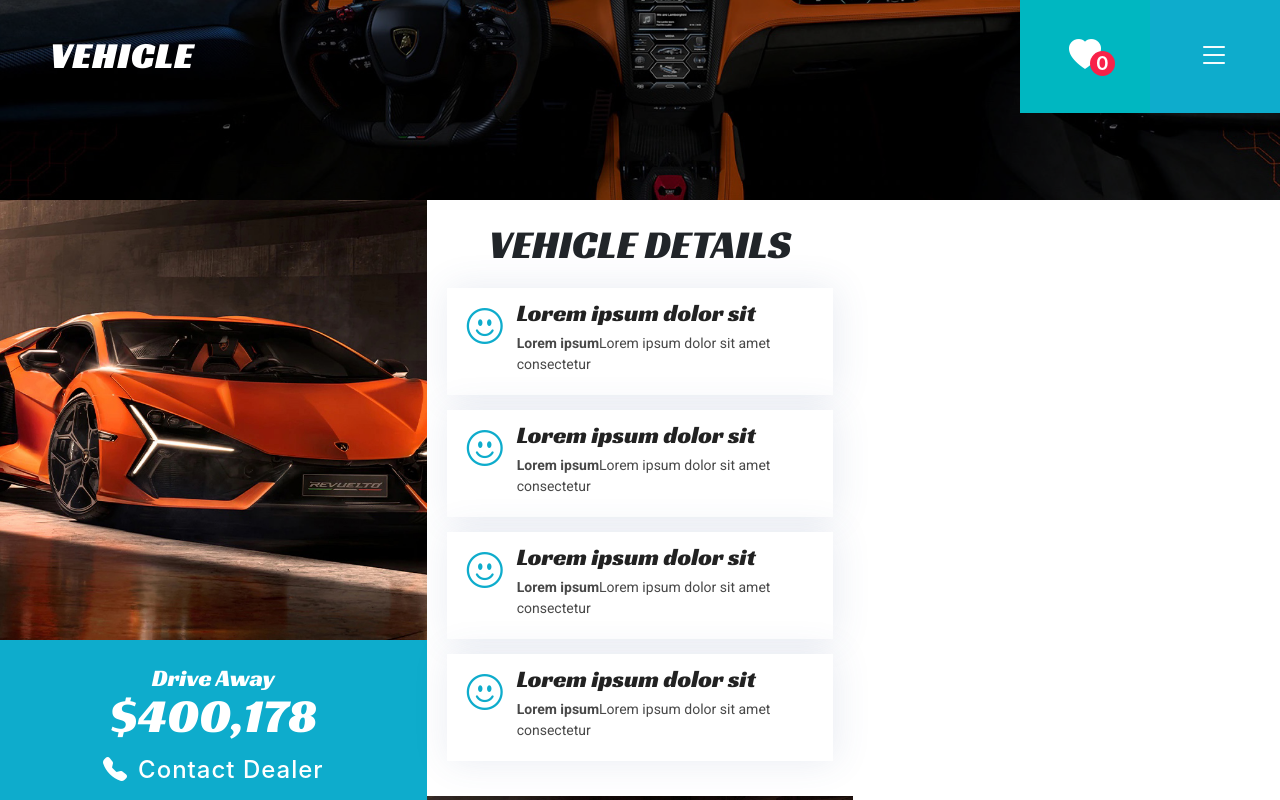
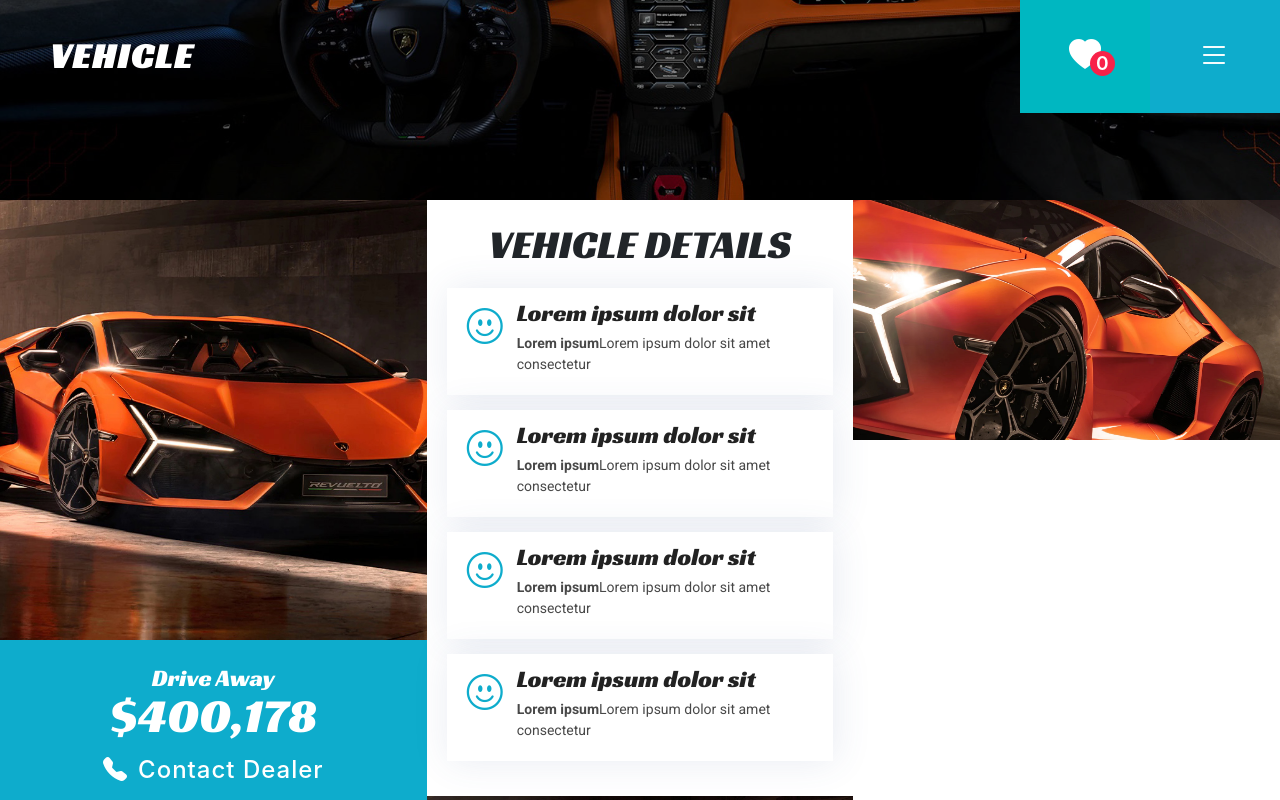
Before and after one commit to AnastasiiaYurchenko/sports-cars, a React (Create React App) app: page /sports-cars/vehicles/1 in a window 1280 px wide. Shown: the top 800 px of the page. Built offline with nearby package versions, Linux system fonts and the light colour scheme.

Commit message:
start 3rd column in VehicleDetails page

```diff
--- a/src/pages/VehicleDetails.jsx
+++ b/src/pages/VehicleDetails.jsx
@@ -63,7 +63,16 @@ const VehicleDetails = () => {
             <img src={car.leftImg} alt={car.make} className='img-fluid details-img-middle' />
           </div>
           <div className="col-lg-4 p-0 details-right
-          "></div>
+          ">
+            <img src={car.rightImg} alt={car.make} className='img-fluid details-img-right' />
+            <div className="d-flex gap-2">
+              <div className="icon-box">
+                <div className="icon">
+
+                </div>
+              </div>
+            </div>
+          </div>
         </div>
       </div>
 
--- a/src/pages/vehicleDetails.css
+++ b/src/pages/vehicleDetails.css
@@ -107,7 +107,7 @@
     color: #484848;
 }
 
-.details-img-middle{
+.details-img-middle, .details-img-right{
     height: 30vh;
     width: 100%;
     object-fit: cover;
```
